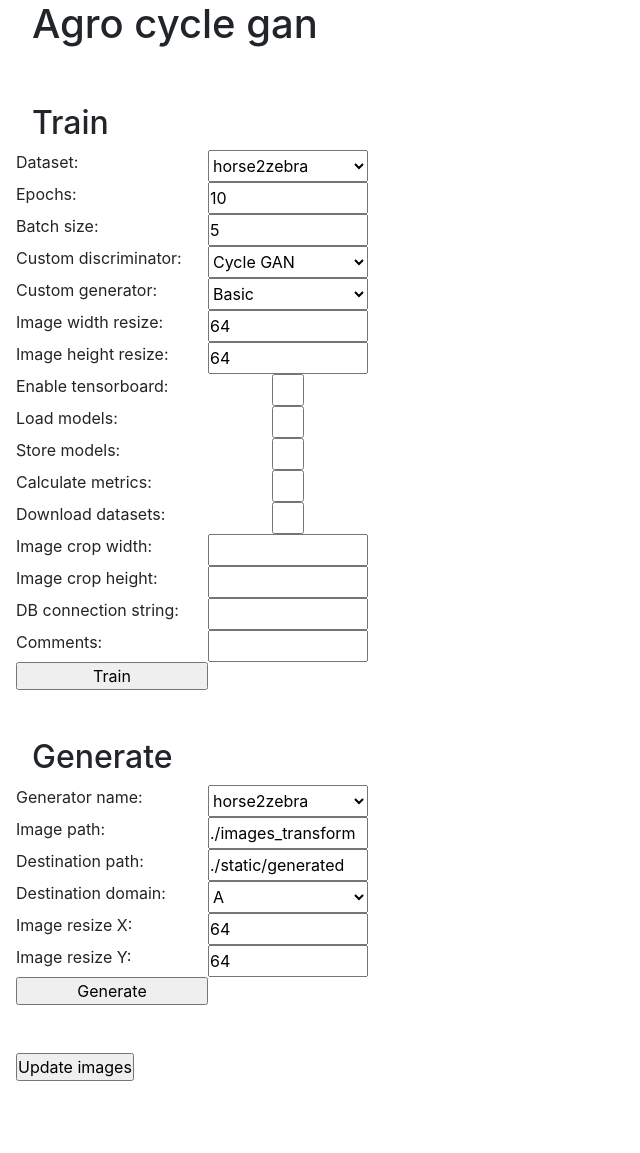
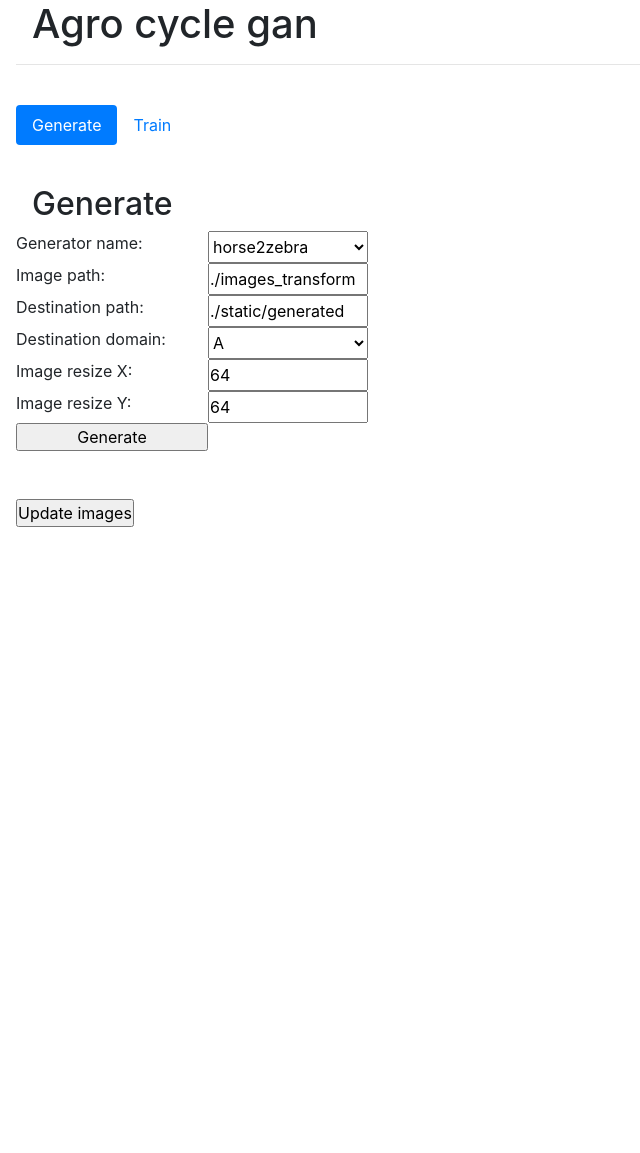
Before and after one commit to GonzaloRomeroR/agro_cycle_gan_ui, a Flask app: template templates/index.html in a window 1280 px wide. Shown: the whole page, without its empty margins (0-640 px from the left). After the commit the page ends 527 px from the top, so only its background shows below. Run offline with Flask 3, Linux system fonts and the light colour scheme; the template is opened without the code that fills it: most values are stand-ins (such as "Sample title", 1, 10 or a date in 2020); some libraries are stand-ins or nearby versions.

Commit message:
Add tabs to application

```diff
--- a/templates/base.html
+++ b/templates/base.html
@@ -6,13 +6,26 @@
     <meta name="viewport" content="width=device-width, initial-scale=1.0">
 
     <meta http-equiv="X-UA-Compatible" content="ie=edge">
+
     <link rel="stylesheet" href="{{ url_for('static', filename='css/main.css') }}">
     <link rel="stylesheet" href="https://cdn.jsdelivr.net/npm/bootstrap@4.0.0/dist/css/bootstrap.min.css"
         integrity="sha384-Gn5384xqQ1aoWXA+058RXPxPg6fy4IWvTNh0E263XmFcJlSAwiGgFAW/dAiS6JXm" crossorigin="anonymous">
-    {% block head %}{% endblock %}
+    <link rel="stylesheet" href="https://stackpath.bootstrapcdn.com/bootstrap/4.3.1/css/bootstrap.min.css"
+        integrity="sha384-ggOyR0iXCbMQv3Xipma34MD+dH/1fQ784/j6cY/iJTQUOhcWr7x9JvoRxT2MZw1T" crossorigin="anonymous">
 </head>
 
 <body>
+
+    <script src="https://code.jquery.com/jquery-3.2.1.slim.min.js"
+        integrity="sha384-KJ3o2DKtIkvYIK3UENzmM7KCkRr/rE9/Qpg6aAZGJwFDMVNA/GpGFF93hXpG5KkN"
+        crossorigin="anonymous"></script>
+    <script src="https://cdn.jsdelivr.net/npm/popper.js@1.12.9/dist/umd/popper.min.js"
+        integrity="sha384-ApNbgh9B+Y1QKtv3Rn7W3mgPxhU9K/ScQsAP7hUibX39j7fakFPskvXusvfa0b4Q"
+        crossorigin="anonymous"></script>
+    <script src="https://cdn.jsdelivr.net/npm/bootstrap@4.0.0/dist/js/bootstrap.min.js"
+        integrity="sha384-JZR6Spejh4U02d8jOt6vLEHfe/JQGiRRSQQxSfFWpi1MquVdAyjUar5+76PVCmYl"
+        crossorigin="anonymous"></script>
+
     {% block body %}{% endblock %}
 </body>
 
--- a/templates/index.html
+++ b/templates/index.html
@@ -1,25 +1,105 @@
 {% extends 'base.html' %}
 
 {% block head %}
+
 <title>Agro cycle gan</title>
 {% endblock %}
 
 {% block body %}
 
-<script src="https://code.jquery.com/jquery-3.2.1.slim.min.js"
-    integrity="sha384-KJ3o2DKtIkvYIK3UENzmM7KCkRr/rE9/Qpg6aAZGJwFDMVNA/GpGFF93hXpG5KkN"
-    crossorigin="anonymous"></script>
-<script src="https://cdn.jsdelivr.net/npm/popper.js@1.12.9/dist/umd/popper.min.js"
-    integrity="sha384-ApNbgh9B+Y1QKtv3Rn7W3mgPxhU9K/ScQsAP7hUibX39j7fakFPskvXusvfa0b4Q"
-    crossorigin="anonymous"></script>
-<script src="https://cdn.jsdelivr.net/npm/bootstrap@4.0.0/dist/js/bootstrap.min.js"
-    integrity="sha384-JZR6Spejh4U02d8jOt6vLEHfe/JQGiRRSQQxSfFWpi1MquVdAyjUar5+76PVCmYl"
-    crossorigin="anonymous"></script>
 
 <h1>Agro cycle gan</h1>
+<hr />
+<br />
+
+<ul class="nav nav-pills mb-3 " id="process-tabs" role="tablist">
+    <li class="nav-item">
+        <a class="nav-link active" id="generate-tab" data-toggle="pill" href="#generate" role="tab"
+            aria-controls="generate" aria-selected="true">Generate</a>
+    </li>
+    <li class="nav-item">
+        <a class="nav-link" id="train-tab" data-toggle="pill" href="#train" role="tab" aria-controls="train"
+            aria-selected="false">Train</a>
+    </li>
+</ul>
+
+<br />
+
+<div class="tab-content">
+    <div class="tab-pane fade show active" id="generate" role="tabpanel" aria-labelledby="pills-wellnes-tab">
+        <h2>Generate</h2>
+
+        <form action="/generate" method="POST">
+
+            <div class="grid-container">
+                <label for="dataset-generate" class="grid-item">Generator name:</label>
+                <select name="generator" class="grid-item" id="dataset">
+                    <option value="horse2zebra">horse2zebra</option>
+                    <option value="soy_small2soy_big">soy_small2soy_big</option>
+                    <option value="soy2corn">soy2corn</option>
+                    <option value="over_corn2over_wheat">over_corn2over_wheat</option>
+                </select>
+
+                <label for="GET-name" class="grid-item"> Image path:</label>
+                <input type="text" class="grid-item" id="GET-name" name="images_path" value="./images_transform">
+
+                <label for="GET-name" class="grid-item"> Destination path:</label>
+                <input type="text" class="grid-item" id="GET-name" name="dest_path" value="./static/generated">
+
+                <label for="GET-name" class="grid-item"> Destination domain:</label>
+                <select name="dest_domain" class="grid-item" id="dataset">
+                    <option value="A">A</option>
+                    <option value="B">B</option>
+                </select>
+
+                <label for="GET-name" class="grid-item"> Image resize X:</label>
+                <input type="text" class="grid-item" id="GET-name" name="image_resize_x" value="64">
+
+                <label for="GET-name" class="grid-item"> Image resize Y:</label>
+                <input type="text" class="grid-item" id="GET-name" name="image_resize_y" value="64">
+
+                <input type="submit" value="Generate">
+            </div>
+        </form>
+
         <br />
         <br />
 
+        <form method="POST" action="/">
+            <input type="submit" value="Update images" name="update_carousel" />
+        </form>
+
+        <div class="container">
+            <div id="carouselExampleControls" class="carousel slide" data-ride="carousel">
+                <div class="carousel-inner">
+
+                    {% for item in generated_images%}
+
+                    <div class="{{'carousel-item active' if item.num == 0 else 'carousel-item'}}">
+                        <div class="grid-container-carousel">
+                            <img class="d-block w-100" src="{{url_for('static', filename='original/' + item.original)}}"
+                                alt="First slide">
+                            <img class="d-block w-100"
+                                src="{{url_for('static', filename='generated/' + item.generated)}}" alt="First slide">
+                        </div>
+                    </div>
+
+                    {% endfor %}
+
+                </div>
+                <a class="carousel-control-prev" href="#carouselExampleControls" role="button" data-slide="prev">
+                    <span class="carousel-control-prev-icon" aria-hidden="true"></span>
+                    <span class="sr-only">Previous</span>
+                </a>
+                <a class="carousel-control-next" href="#carouselExampleControls" role="button" data-slide="next">
+                    <span class="carousel-control-next-icon" aria-hidden="true"></span>
+                    <span class="sr-only">Next</span>
+                </a>
+            </div>
+        </div>
+        <br />
+    </div>
+    <div class="tab-pane fade" id="train" role="tabpanel" aria-labelledby="train-tab">
         <h2>Train</h2>
         <form action="/train" method="POST">
 
@@ -87,85 +167,9 @@
                 <input type="submit" value="Train">
             </div>
         </form>
-
         <br />
-<br />
-
-<h2>Generate</h2>
-
-<form action="/generate" method="POST">
-
-    <div class="grid-container">
-        <label for="dataset-generate" class="grid-item">Generator name:</label>
-        <select name="generator" class="grid-item" id="dataset">
-            <option value="horse2zebra">horse2zebra</option>
-            <option value="soy_small2soy_big">soy_small2soy_big</option>
-            <option value="soy2corn">soy2corn</option>
-            <option value="over_corn2over_wheat">over_corn2over_wheat</option>
-        </select>
-
-        <label for="GET-name" class="grid-item"> Image path:</label>
-        <input type="text" class="grid-item" id="GET-name" name="images_path" value="./images_transform">
-
-        <label for="GET-name" class="grid-item"> Destination path:</label>
-        <input type="text" class="grid-item" id="GET-name" name="dest_path" value="./static/generated">
-
-        <label for="GET-name" class="grid-item"> Destination domain:</label>
-        <select name="dest_domain" class="grid-item" id="dataset">
-            <option value="A">A</option>
-            <option value="B">B</option>
-        </select>
-
-        <label for="GET-name" class="grid-item"> Image resize X:</label>
-        <input type="text" class="grid-item" id="GET-name" name="image_resize_x" value="64">
-
-        <label for="GET-name" class="grid-item"> Image resize Y:</label>
-        <input type="text" class="grid-item" id="GET-name" name="image_resize_y" value="64">
-
-        <input type="submit" value="Generate">
-    </div>
-</form>
-
-<br />
-<br />
-
-<form method="POST" action="/">
-    <input type="submit" value="Update images" name="update_carousel" />
-</form>
-
-<div class="container">
-    <div id="carouselExampleControls" class="carousel slide" data-ride="carousel">
-        <div class="carousel-inner">
-
-            {% for item in generated_images%}
-
-            <div class="{{'carousel-item active' if item.num == 0 else 'carousel-item'}}">
-                <div class="grid-container-carousel">
-                    <img class="d-block w-100" src="{{url_for('static', filename='original/' + item.original)}}"
-                        alt="First slide">
-                    <img class="d-block w-100" src="{{url_for('static', filename='generated/' + item.generated)}}"
-                        alt="First slide">
-                </div>
-            </div>
-
-            {% endfor %}
-
-        </div>
-        <a class="carousel-control-prev" href="#carouselExampleControls" role="button" data-slide="prev">
-            <span class="carousel-control-prev-icon" aria-hidden="true"></span>
-            <span class="sr-only">Previous</span>
-        </a>
-        <a class="carousel-control-next" href="#carouselExampleControls" role="button" data-slide="next">
-            <span class="carousel-control-next-icon" aria-hidden="true"></span>
-            <span class="sr-only">Next</span>
-        </a>
     </div>
 </div>
 
 
-<br />
-<br />
-<br />
-
-
 {% endblock %}
```
Lines whose indentation alone changed are shown as unchanged.
